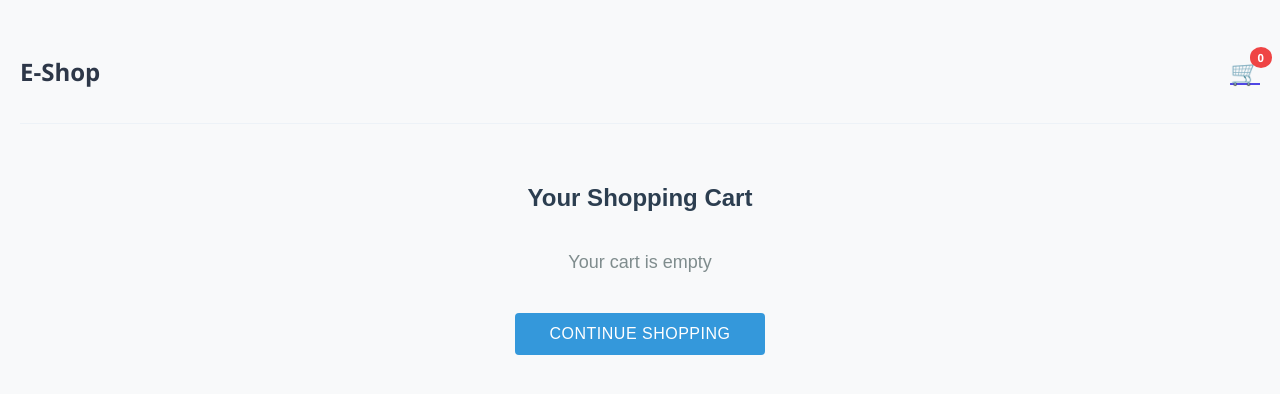
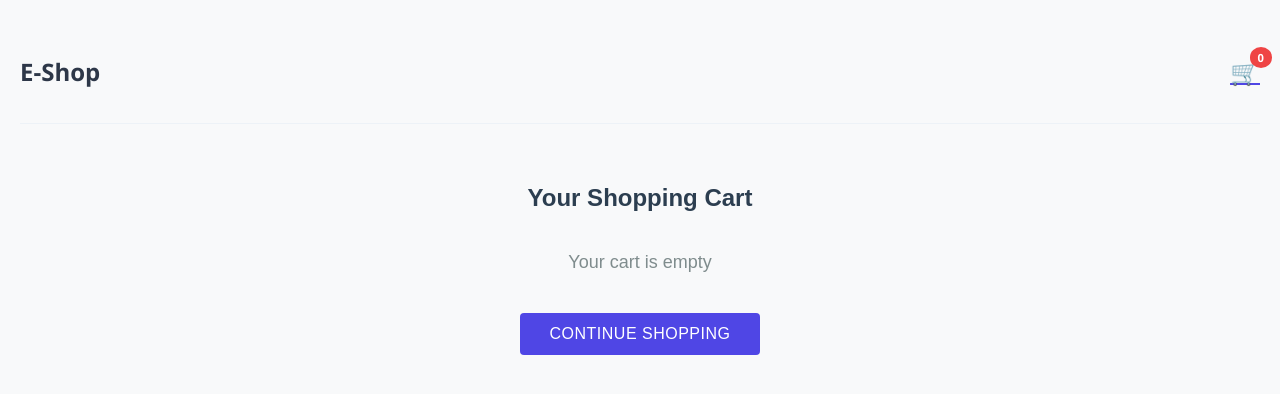
Before and after one commit to gtr3base/ecommerce-landing, a React (Create React App) app: page /basket in a window 1280 px wide. Shown: the top 394 px of the page. Built offline with nearby package versions, Linux system fonts and the light colour scheme.

Commit message:
basket view changes

```diff
--- a/src/Basket.css
+++ b/src/Basket.css
@@ -20,19 +20,24 @@
 
 .cart-items {
   display: flex;
-  flex-direction: column;
-  gap: 20px;
+  flex-wrap: wrap;
+  gap: 25px;
+  margin-top: 30px;
   margin-bottom: 30px;
+  justify-content: center;
 }
+
 
 .cart-item {
   display: flex;
   align-items: center;
   padding: 15px;
+  width: 250px;
   background-color: #f9f9f9;
   border-radius: 8px;
   box-shadow: 0 2px 4px rgba(0,0,0,0.1);
 }
+
 
 .cart-item-image {
   width: 80px;
@@ -72,11 +77,14 @@
 }
 
 .cart-summary {
-  text-align: right;
+  text-align: center;
+  width: 30%;
   padding: 15px;
   background-color: #f1f1f1;
   border-radius: 8px;
   margin-bottom: 20px;
+  margin-left: auto;
+  margin-right: auto;
 }
 
 .total-text {
@@ -87,12 +95,11 @@
 
 .continue-shopping-button {
   display: block;
-  width: 100%;
+  width: 30%;
   max-width: 250px;
   margin: 20px auto 0;
   padding: 12px;
-  background-color: #3498db;
-  color: white;
+  background-color: #4f46e5;
   border: none;
   border-radius: 4px;
   font-size: 16px;
@@ -101,7 +108,7 @@
 }
 
 .continue-shopping-button:hover {
-  background-color: #2980b9;
+  background-color:  #4338ca;
 }
 
 @media only screen and (max-width: 600px) {
@@ -148,6 +155,7 @@
 
   .continue-shopping-button {
     max-width: 100%;
+    color: #4f46e5;
     padding: 14px;
   }
 }
```
